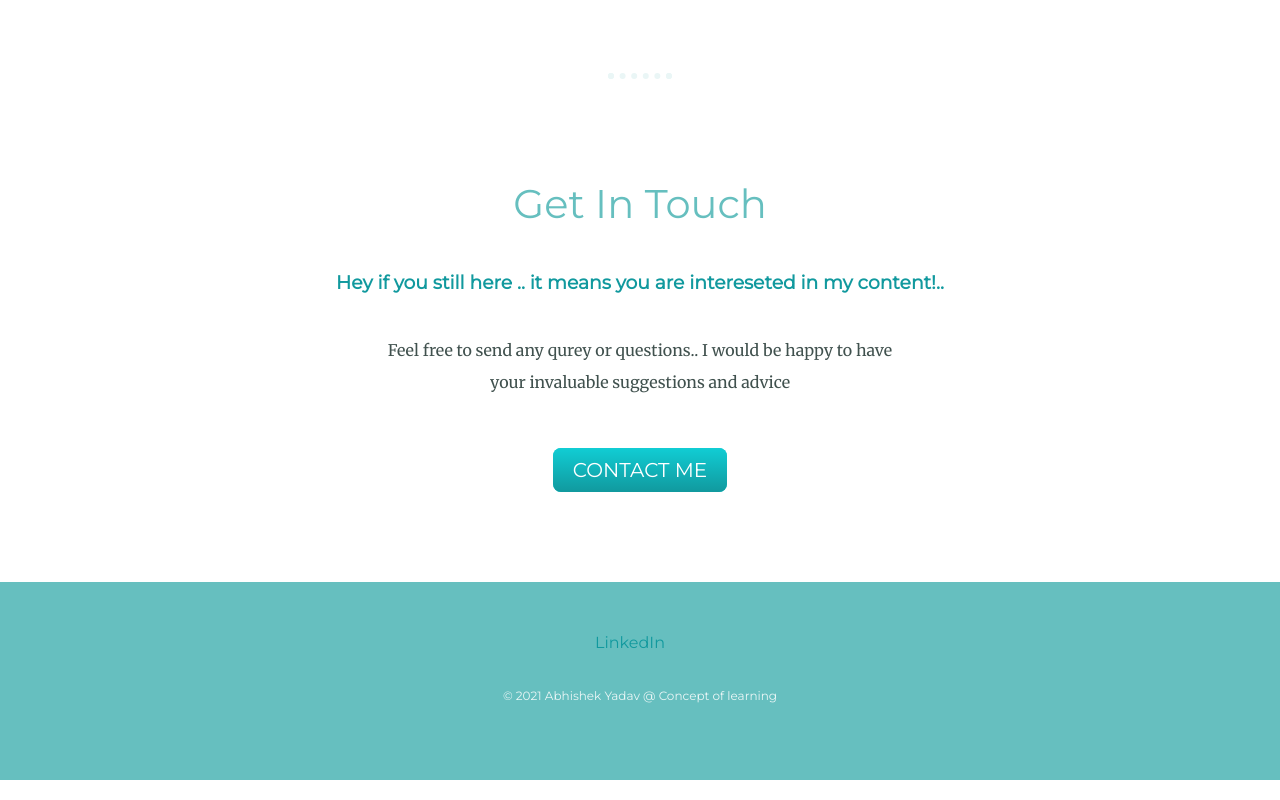
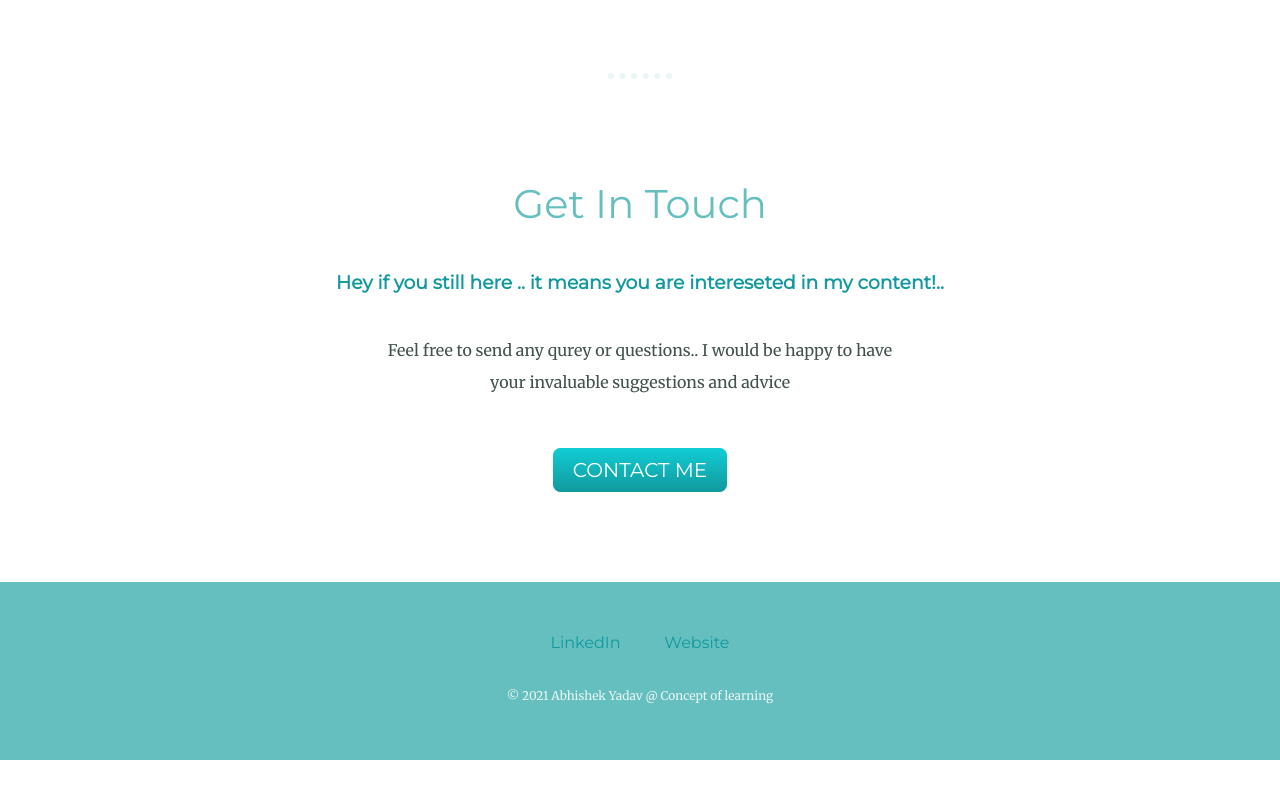
Before and after one commit to Abhishek-coder209/concept-of-learning, a plain HTML site: page index.html in a window 1280 px wide. Shown: the part 2258-3058 px from the top of the page. After the commit the page ends 3018 px from the top, so only its background shows below. Drawn offline with Linux system fonts and the light colour scheme.

Commit message:
Update index.html

```diff
--- a/index.html
+++ b/index.html
@@ -61,7 +61,7 @@
 
   <div class="bottom-container">
     <a class="footer-link" href="https://www.linkedin.com/in/abhishek-yadav-251bb61b5">LinkedIn</a>
-    <a class="footer-link" href="https:abhishek-coder209.github.io"Website</a>
+    <a class="footer-link" href="https:abhishek-coder209.github.io"> Website</a>
     <p class="copyright">© 2021 Abhishek Yadav @ Concept of learning </p>
   </div>
 </body>
```
